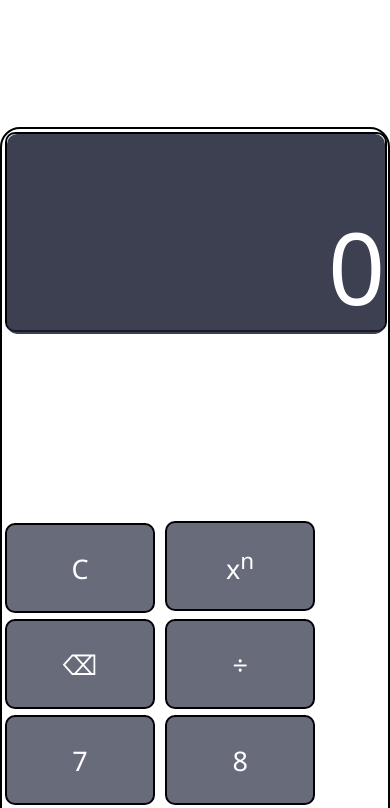
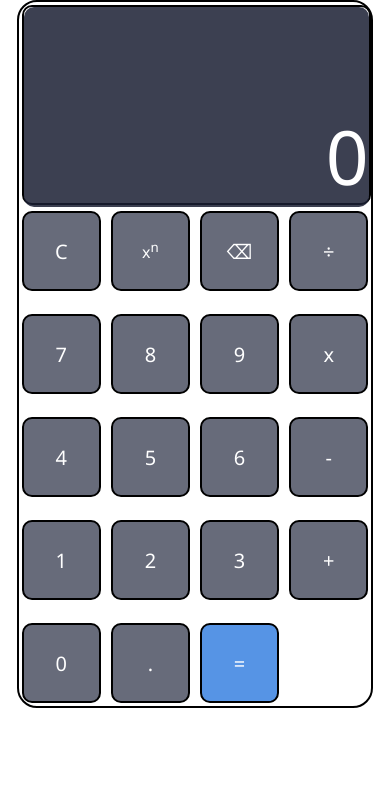
Before and after one commit to kunalgehlot73/Windows-11-Calculator, a plain HTML site: page index.html in a window 390 px wide. Shown: the top 808 px of the page. Drawn offline with Linux system fonts and the light colour scheme.

Commit message:
Made the page responsive

```diff
--- a/index.html
+++ b/index.html
@@ -15,7 +15,7 @@
         </div>
         <div class="first">
             <button onclick="cClick()">C</button>
-            <button onclick="opeClick(this.innerHTML)">x<sup>n</sup></button>
+            <button onclick="opeClick(this.innerHTML)" id="expo">x<sup>n</sup></button>
             <button onclick="backClick(this.innerHTML)">⌫</button>
             <button onclick="opeClick(this.innerHTML)">÷</button>
         </div>
--- a/style.css
+++ b/style.css
@@ -17,11 +17,11 @@ body {
 
 #calc {
     display: grid;
-    grid-template-columns: 0px auto 0px;
+    grid-template-columns: auto;
     grid-template-rows: 2fr 1fr 1fr 1fr 1fr;
     width: fit-content;
+    max-width: 642px;
     box-sizing: border-box;
-    width: fit-content;
     margin-top: 15vh;
     border-radius: 20px;
     backdrop-filter: blur(8px);
@@ -44,7 +44,6 @@ output {
 .otpt {
     width: 99%;
     height: 200px;
-    grid-column: 2/3;
     border-radius: 10px;
     box-sizing: border-box;
     margin: 3px;
@@ -71,27 +70,27 @@ button:hover {
 
 .first {
     grid-row: 2/3;
-    grid-column: 2/3;
+
 }
 
 .second {
     grid-row: 3/4;
-    grid-column: 2/3;
+
 }
 
 .third {
     grid-row: 4/5;
-    grid-column: 2/3;
+
 }
 
 .fourth {
     grid-row: 5/6;
-    grid-column: 2/3;
+
 }
 
 .fifth {
     grid-row: 6/7;
-    grid-column: 2/3;
+
 }
 
 [onclick="equalClick()"] {
@@ -101,3 +100,20 @@ button:hover {
 [onclick="equalClick()"]:hover {
     background-color: rgb(57, 130, 225);
 }
+
+@media only screen and (max-width:645px){
+    #calc{
+        margin-top: 0px;
+    }
+    output{
+        font-size: 75px;
+    }
+    button{
+        width: 79px;
+        height: 80px;
+        font-size: 20px;
+    }
+    #expo{
+        font-size: 16px;
+    }
+}
```
